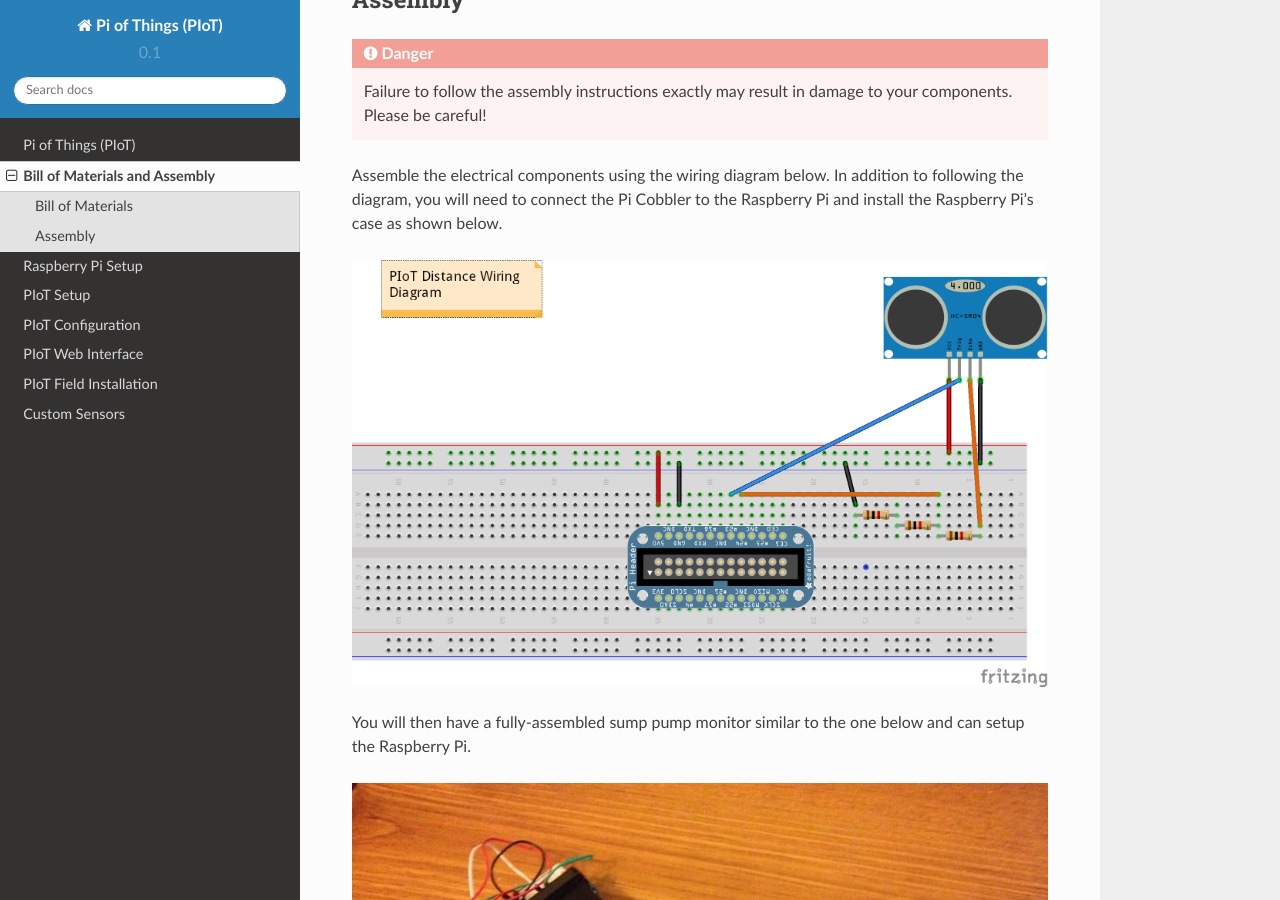
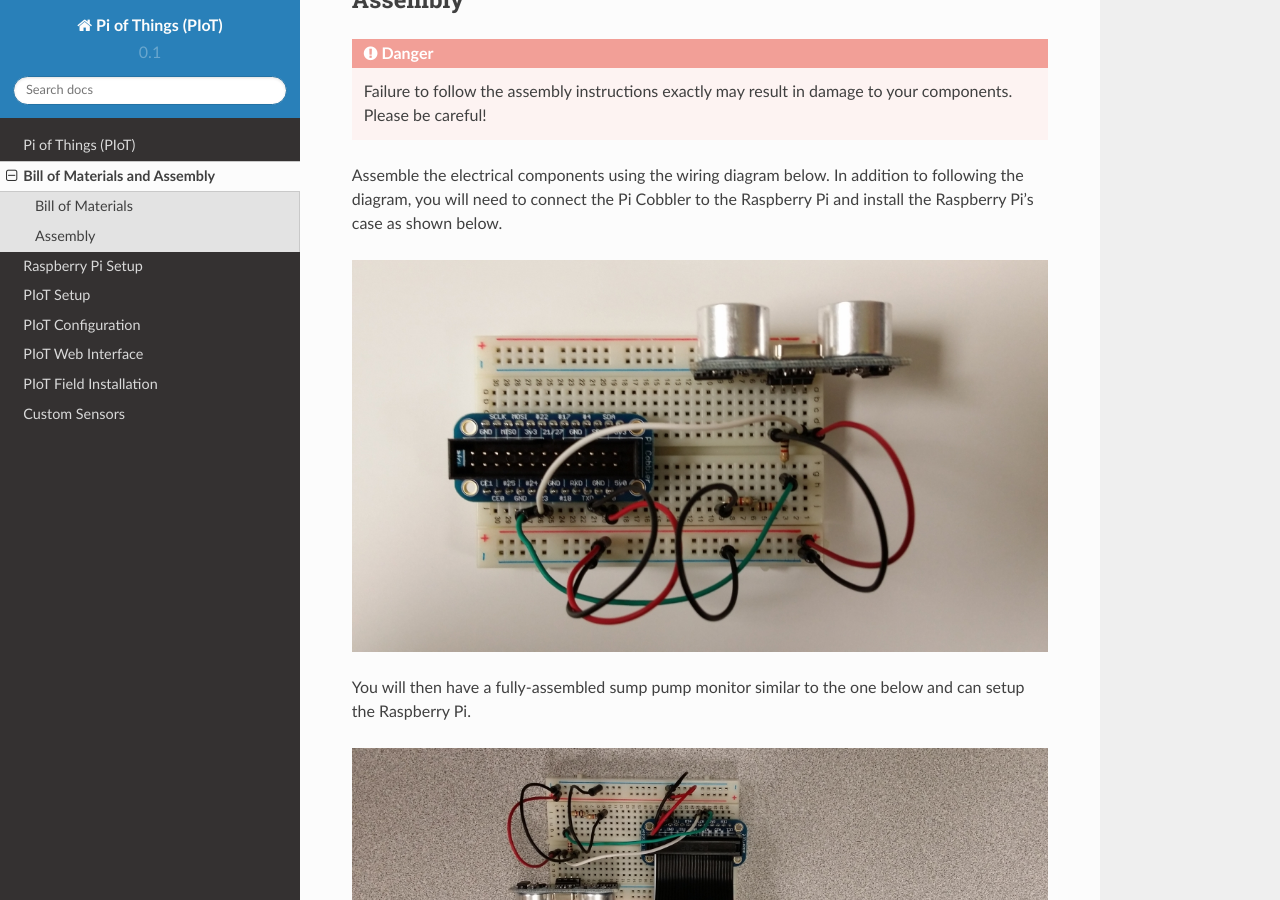
Before and after one commit to tnewman/PIoT, a Sphinx documentation site: the page built from docs/bomassembly.rst, in a window 1280 px wide and 900 px high, scrolled down 827 px. Built offline with Sphinx 7.4.7 and the Read the Docs theme 2.0.0, drawn with Linux system fonts in a browser that asks for light colours.

Commit message:
Updated Assembly Instructions

```diff
--- a/docs/bomassembly.rst
+++ b/docs/bomassembly.rst
@@ -49,11 +49,11 @@ addition to following the diagram, you will need to connect the Pi
 Cobbler to the Raspberry Pi and install the Raspberry Pi's case
 as shown below.
 
-.. figure:: diagrams/PIoTDistanceBreadBoardWiringDiagram.png
-   :alt: Wiring Diagram
+.. figure:: images/PIoT1.jpg
+   :alt: Wiring
 
 You will then have a fully-assembled sump pump monitor similar to the one
 below and can setup the Raspberry Pi.
 
-.. figure:: images/assembled2.jpg
-   :alt: Assembled Sump Pump Monitor
+.. figure:: images/PIoT2.jpg
+   :alt: Fully Assembled
```
Also changed, not shown: docs/images/PIoT1.jpg (added), docs/images/PIoT2.jpg (added).
